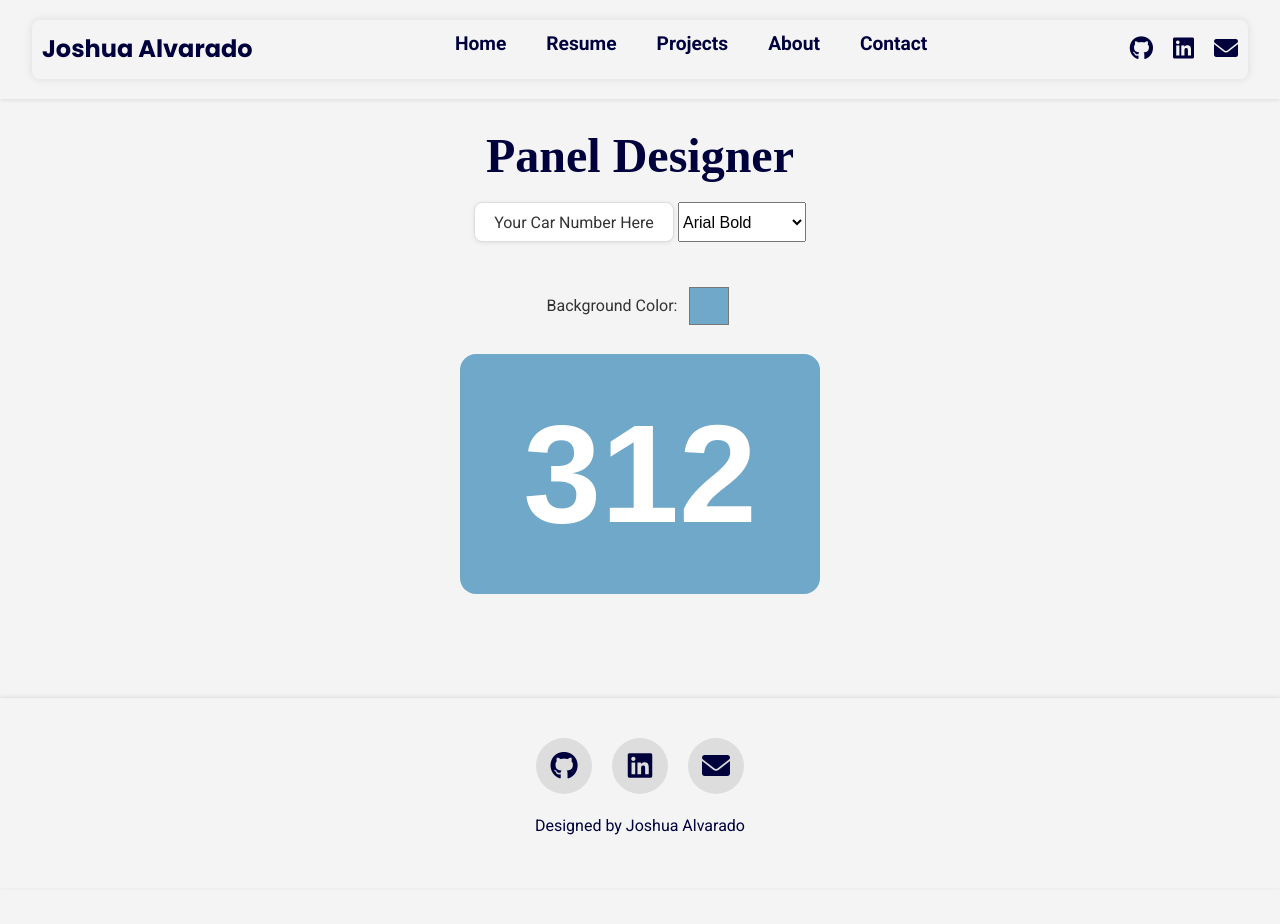
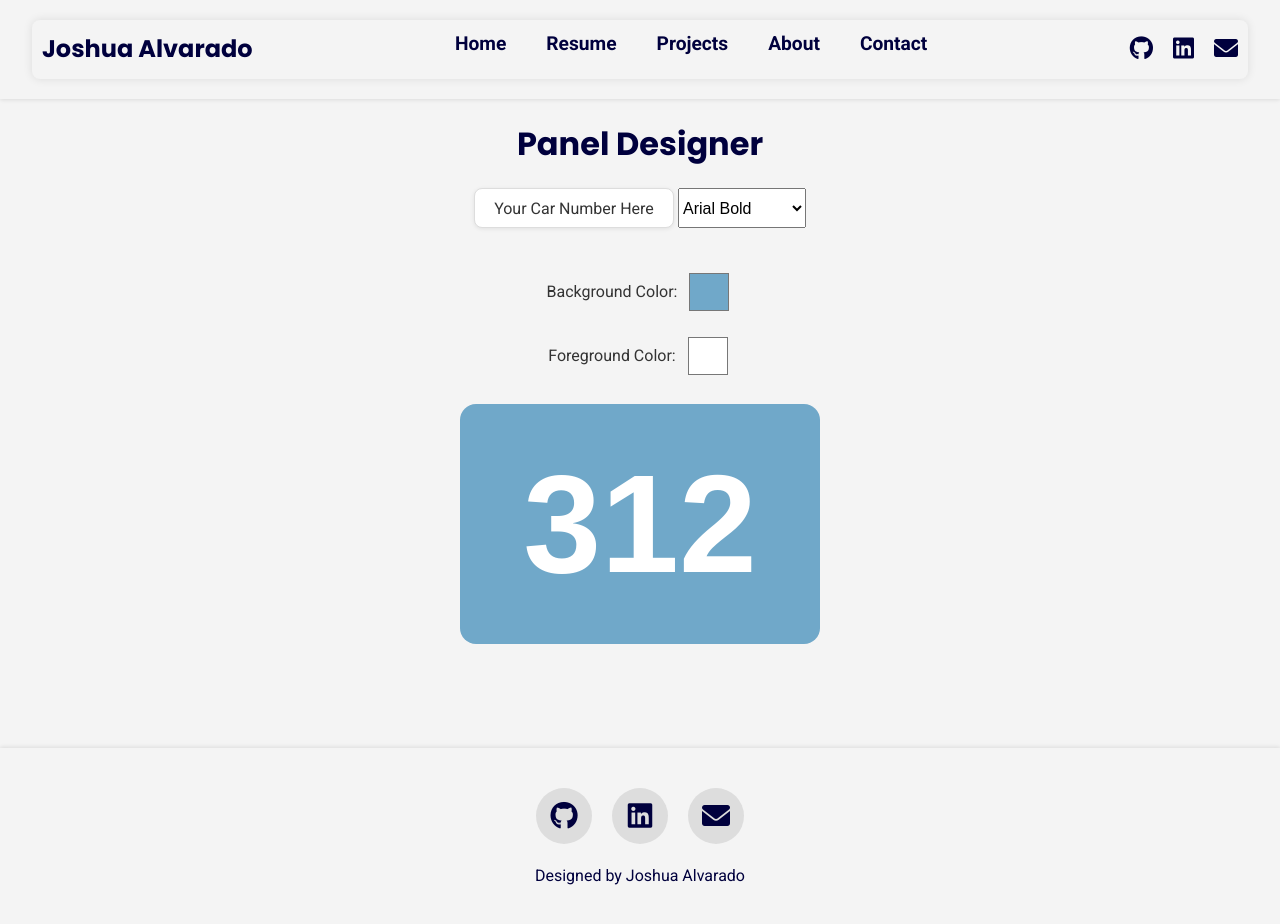
Before and after one commit to JoshuaAlvarado-hub/joshalvarado.com, a Jekyll site: the page built from paneldesigner.html, in a window 1280 px wide and 938 px high. Shown: the top 924 px of the window. Built offline with Jekyll 4.4.1, drawn with Linux system fonts in a browser that asks for light colours.

Commit message:
added foreground color picker

```diff
--- a/assets/css/paneldesignerstyle.css
+++ b/assets/css/paneldesignerstyle.css
@@ -2,6 +2,14 @@
     text-align: center;
     margin-top: 40px;
     min-width: 360px;
+}
+
+.paneldesigner-container h1 {
+    font-family: var(--font-primary);
+    font-size: 2rem;
+    font-weight: var(--font-weight-bold);
+    color: var(--primary-color);
+    margin-bottom: var(--margin-medium);
 }
 
 .paneldesigner-container .number-box {
@@ -53,9 +61,29 @@
     overflow: hidden;
     white-space: nowrap;
     margin: 0 auto;
+    transition: color 0.3s ease;
 }
 
-.paneldesigner-container .color-picker-container {
+.paneldesigner-container .panel-foreground {
+    color: #fff;
+    font-family: Arial, sans-serif;
+    font-weight: bold;
+    font-style: normal;
+    display: flex;
+    align-items: center;
+    justify-content: center;
+    height: 200px;
+    width: 320px;
+    font-size: 140px;
+    line-height: 1;
+    text-align: center;
+    user-select: none;
+    overflow: hidden;
+    white-space: nowrap;
+    margin: 0 auto;
+}
+
+.color-picker-container {
     display: flex;
     align-items: center;
     justify-content: center;
@@ -63,13 +91,13 @@
     margin-top: 16px;
 }
 
-.paneldesigner-container .color-picker-label {
+.color-picker-label {
     font-family: var(--font-secondary);
     font-size: 1rem;
     color: #333;
 }
 
-.paneldesigner-container .color-picker {
+.color-picker {
     width: 48px;
     height: 48px;
     border: none;
--- a/paneldesigner.html
+++ b/paneldesigner.html
@@ -23,16 +23,29 @@ permalink: /paneldesigner/
         <option value="arial-bold-italic">Arial Bold Italic</option>
     </select>
 
-    <!-- Color Picker -->
+    <!-- Background Color Picker -->
     <div class="color-picker-container">
-        <label for="color-picker" class="color-picker-label">Background Color:</label>
+        <label for="background-color-picker" class="color-picker-label">Background Color:</label>
         <input
             type="color"
-            id="color-picker"
+            id="background-color-picker"
             value="#70a8c9"
             class="color-picker"
-            onchange="pickColor()"
+            onchange="pickBackgroundColor()"
             aria-label="Pick background color"
+        />
+    </div>
+
+    <!-- Foreground Color Picker -->
+    <div class="color-picker-container">
+        <label for="foreground-color-picker" class="color-picker-label">Foreground Color:</label>
+        <input
+            type="color"
+            id="foreground-color-picker"
+            value="#ffffff"
+            class="color-picker"
+            onchange="pickForegroundColor()"
+            aria-label="Pick foreground color"
         />
     </div>
 
@@ -43,9 +56,14 @@ permalink: /paneldesigner/
 </div>
 
 <script>
-function pickColor() {
-    const color = document.getElementById('color-picker').value;
+function pickBackgroundColor() {
+    const color = document.getElementById('background-color-picker').value;
     document.getElementById('panel-background').style.background = color;
+}
+
+function pickForegroundColor() {
+    const color = document.getElementById('foreground-color-picker').value;
+    document.getElementById('panel-foreground').style.color = color;
 }
 
 function updateSquareText() {
```
